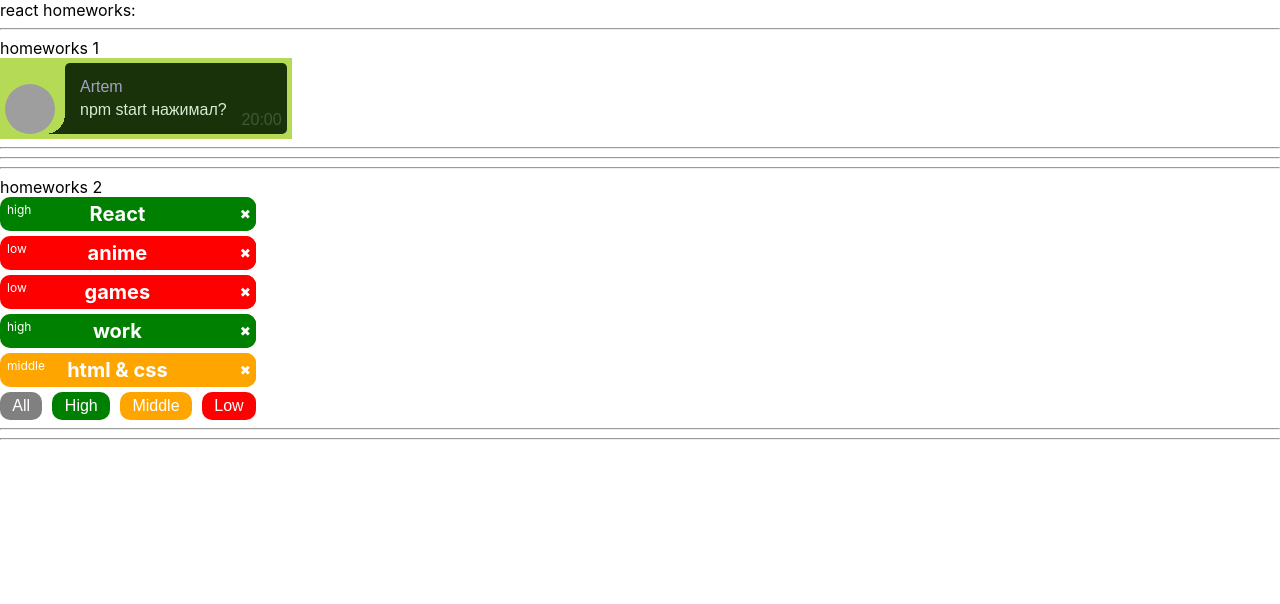
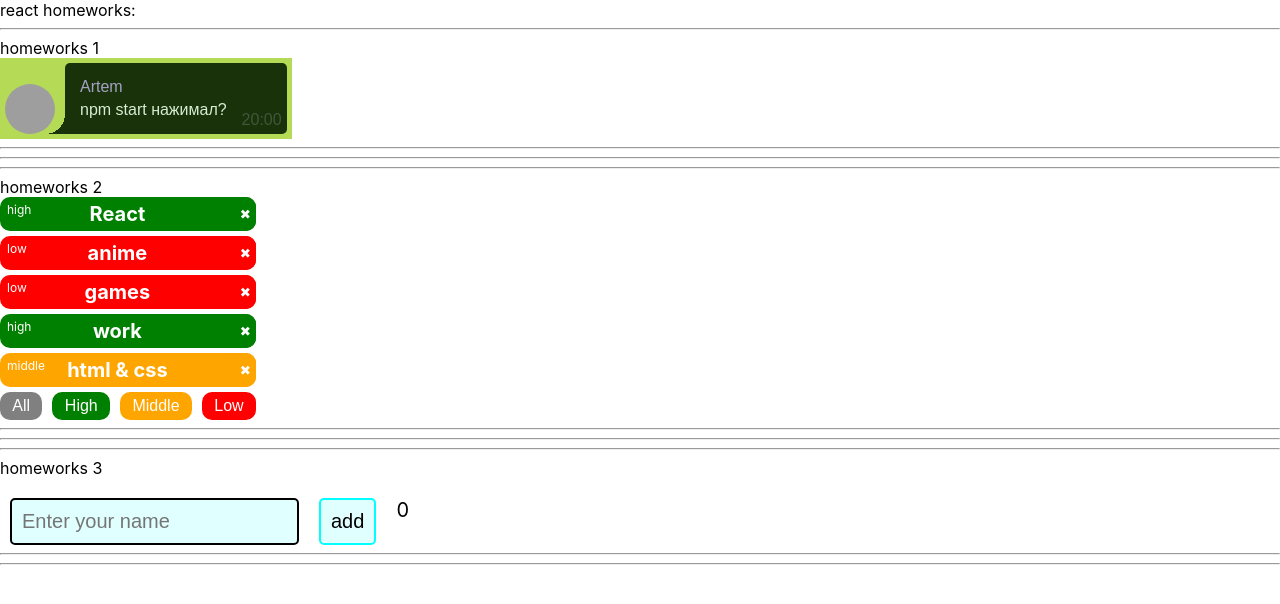
Before and after one commit to vovkahorror/simple-react-homeworks, a React (Create React App) app: page / in a window 1280 px wide. Shown: the top 604 px of the page. Built offline with nearby package versions, Linux system fonts and the light colour scheme; grey boxes are pictures that could not be loaded.

Commit message:
completed the third task

```diff
--- a/package.json
+++ b/package.json
@@ -10,10 +10,12 @@
     "@types/node": "^16.7.13",
     "@types/react": "^18.0.0",
     "@types/react-dom": "^18.0.0",
+    "@types/uuid": "^8.3.4",
     "react": "^18.2.0",
     "react-dom": "^18.2.0",
     "react-scripts": "5.0.1",
     "typescript": "^4.4.2",
+    "uuid": "^9.0.0",
     "web-vitals": "^2.1.0"
   },
   "scripts": {
--- a/src/p1-main/m1-ui/u1-app/App.tsx
+++ b/src/p1-main/m1-ui/u1-app/App.tsx
@@ -2,6 +2,7 @@ import React from 'react'
 import s from './App.module.css'
 import HW1 from '../../../p2-homeworks/h1/HW1'
 import HW2 from "../../../p2-homeworks/h2/HW2";
+import HW3 from "../../../p2-homeworks/h3/HW3";
 
 function App() {
     return (
@@ -9,7 +10,7 @@ function App() {
             <div>react homeworks:</div>
             <HW1/>
             <HW2/>
-            {/*<HW3/>*/}
+            <HW3/>
             {/*<HW4/>*/}
             {/*<HW5/>*/}
 
--- a/src/p2-homeworks/h3/Greeting.module.css
+++ b/src/p2-homeworks/h3/Greeting.module.css
@@ -1,7 +1,50 @@
-.someClass {
+.greeting {
+  display: flex;
+  gap: 20px;
+  margin: 20px 0 0 10px;
+}
 
+.input__wrapper {
+  display: flex;
+  flex-direction: column;
+}
+
+.input {
+  padding: 10px;
+  font-family: Arial, sans-serif;
+  font-size: 20px;
+  background: lightcyan;
+  border-radius: 5px;
+  outline: none;
+}
+
+.input_default {
+  border: 2px solid black;
+}
+
+.input_correctly {
+  border: 2px solid green;
+}
+
+.input_error {
+  border: 2px solid red;
 }
 
 .error {
-    border: 1px solid red;
+  color: red;
 }
+
+.button {
+  padding: 10px;
+  height: max-content;
+  font-family: Arial, sans-serif;
+  font-size: 20px;
+  background: lightcyan;
+  border: 2px solid cyan;
+  border-radius: 5px;
+  cursor: pointer;
+}
+
+.users {
+  font-size: 20px;
+}
--- a/src/p2-homeworks/h3/Greeting.tsx
+++ b/src/p2-homeworks/h3/Greeting.tsx
@@ -1,28 +1,32 @@
-import React from 'react'
-import s from './Greeting.module.css'
+import React, {ChangeEvent, KeyboardEvent} from 'react';
+import s from './Greeting.module.css';
 
 type GreetingPropsType = {
-    name: any // need to fix any
-    setNameCallback: any // need to fix any
-    addUser: any // need to fix any
-    error: any // need to fix any
-    totalUsers: any // need to fix any
+    name: string;
+    setNameCallback: (e: ChangeEvent<HTMLInputElement>) => void;
+    addUser: () => void;
+    error: string;
+    totalUsers: number;
 }
 
 // презентационная компонента (для верстальщика)
 const Greeting: React.FC<GreetingPropsType> = (
-    {name, setNameCallback, addUser, error, totalUsers} // деструктуризация пропсов
+    {name, setNameCallback, addUser, error, totalUsers}, // деструктуризация пропсов
 ) => {
-    const inputClass = s.error // need to fix with (?:)
+    const inputClass = (error) ? s.input_error : (name) ? s.input_correctly : s.input_default;
+    const onDownEnter = (e: KeyboardEvent<HTMLInputElement>) => e.key === 'Enter' && addUser();
 
     return (
-        <div>
-            <input value={name} onChange={setNameCallback} className={inputClass}/>
-            <span>{error}</span>
-            <button onClick={addUser}>add</button>
-            <span>{totalUsers}</span>
+        <div className={s.greeting}>
+            <div className={s.input__wrapper}>
+                <input value={name} onChange={setNameCallback} onKeyDown={onDownEnter}
+                       className={`${s.input} ${inputClass}`} placeholder={'Enter your name'}/>
+                <span className={s.error}>{error}</span>
+            </div>
+            <button onClick={addUser} className={s.button}>add</button>
+            <span className={s.users}>{totalUsers}</span>
         </div>
-    )
-}
+    );
+};
 
-export default Greeting
+export default Greeting;
--- a/src/p2-homeworks/h3/GreetingContainer.tsx
+++ b/src/p2-homeworks/h3/GreetingContainer.tsx
@@ -1,9 +1,10 @@
-import React, {useState} from 'react'
-import Greeting from './Greeting'
+import React, {ChangeEvent, useState} from 'react';
+import Greeting from './Greeting';
+import {UserType} from "./HW3";
 
 type GreetingContainerPropsType = {
-    users: any // need to fix any
-    addUserCallback: any // need to fix any
+    users: Array<UserType>;
+    addUserCallback: (name: string) => void;
 }
 
 // более простой и понятный для новичков
@@ -12,17 +13,30 @@ type GreetingContainerPropsType = {
 // более современный и удобный для про :)
 // уровень локальной логики
 const GreetingContainer: React.FC<GreetingContainerPropsType> = ({users, addUserCallback}) => { // деструктуризация пропсов
-    const [name, setName] = useState<any>('') // need to fix any
-    const [error, setError] = useState<any>('') // need to fix any
+    const [name, setName] = useState<string>('');
+    const [error, setError] = useState<string>('');
 
-    const setNameCallback = (e: any) => { // need to fix any
-        setName('') // need to fix
-    }
+    const setNameCallback = (e: ChangeEvent<HTMLInputElement>) => {
+        if (e.currentTarget.value.trim().length) {
+            setName(e.currentTarget.value);
+            setError('');
+        }
+    };
+
     const addUser = () => {
-        alert(`Hello  !`) // need to fix
-    }
+        const trimmedName = name.trim();
 
-    const totalUsers = 0 // need to fix
+        if (trimmedName) {
+            alert(`Hello  ${trimmedName}!`);
+            addUserCallback(trimmedName);
+            setName('');
+            setError('');
+        } else {
+            setError('name is require');
+        }
+    };
+
+    const totalUsers = users.length;
 
     return (
         <Greeting
@@ -32,7 +46,7 @@ const GreetingContainer: React.FC<GreetingContainerPropsType> = ({users, addUser
             error={error}
             totalUsers={totalUsers}
         />
-    )
-}
+    );
+};
 
-export default GreetingContainer
+export default GreetingContainer;
--- a/src/p2-homeworks/h3/HW3.tsx
+++ b/src/p2-homeworks/h3/HW3.tsx
@@ -1,18 +1,24 @@
 import React, {useState} from 'react'
 import GreetingContainer from './GreetingContainer'
+import {v1} from "uuid";
 
 // types
 export type UserType = {
-    _id: any // need to fix any
-    name: any // need to fix any
+    _id: string;
+    name: string;
 }
 
 // уровень работы с глобальными данными
 function HW3() {
-    const [users, setUsers] = useState<any>([]) // need to fix any
+    const [users, setUsers] = useState<Array<UserType>>([])
 
-    const addUserCallback = (name: any) => { // need to fix any
-        setUsers([]) // need to fix
+    const addUserCallback = (name: string) => {
+      const newUser: UserType = {
+        _id: v1(),
+        name: name,
+      }
+
+      setUsers([...users, newUser])
     }
 
     return (
--- a/src/p2-homeworks/h4/common/c2-SuperButton/SuperButton.module.css
+++ b/src/p2-homeworks/h4/common/c2-SuperButton/SuperButton.module.css
@@ -1,7 +1,7 @@
-.default {
+.input_default {
 
 }
 
 .red {
-    background: red;
+  background: red;
 }
```
Also changed, not shown: src/p2-homeworks/h4/common/c1-SuperInputText/SuperInputText.module.css (+4 -4 lines), 2 other files (tests, documents, lock files or other folders).
